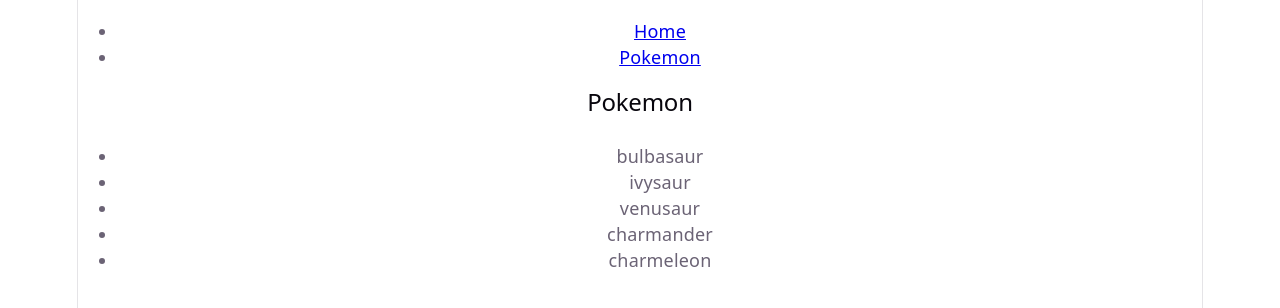
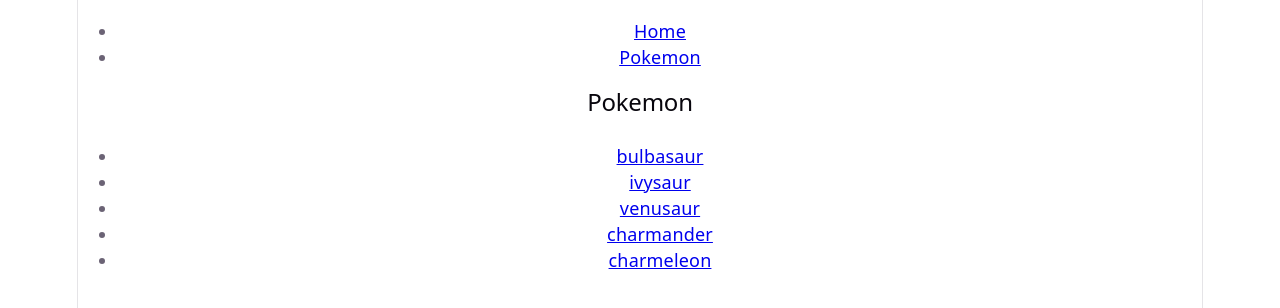
Before and after one commit to Mrymhussain/react-router-dom, a React (Vite) app: page /pokemon in a window 1280 px wide. Shown: the top 308 px of the page. Built offline with nearby package versions, Linux system fonts and the light colour scheme.

Commit message:
params added

```diff
--- a/src/App.jsx
+++ b/src/App.jsx
@@ -4,6 +4,7 @@
 import PokemonList from './components/PokemonList/PokemonList';
 import NavBar from './components/NavBar/NavBar';
 import { Route, Routes } from 'react-router';
+import PokemonDetails from './components/PokemonDetails/PokemonDetails';
 
 const initialState = [
   { _id: 1, name: 'bulbasaur', weight: 69, height: 7 },
@@ -21,8 +22,13 @@
       <h1>Pokemon!</h1>
       </NavBar>
       <Routes>
-      <Route path="/" element={<h2>Home Page</h2>} />
+        <Route path='/' element={<h2>Home Page</h2>} />
         <Route path="/pokemon" element={<PokemonList pokemon={pokemon} />} />
+        <Route
+          path="/pokemon/:pokemonId"
+          element={<PokemonDetails pokemon={pokemon} />}
+        />
+        <Route path="*" element={<h2>Whoops, nothing here!</h2>} />
       </Routes>
     </>
   );
--- /dev/null
+++ b/src/components/PokemonDetails/PokemonDetails.jsx
@@ -0,0 +1,20 @@
+// src/components/PokemonDetails/PokemonDetails.jsx
+
+const PokemonDetails = (props) => {
+    // Always verify that any props are being passed correctly!
+    console.log(props);
+
+    return (
+      <>
+        <h2>Pokemon Details</h2>
+        <dl>
+          <dt>Weight:</dt>
+          <dd></dd>
+          <dt>Height:</dt>
+          <dd></dd>
+        </dl>
+      </>
+    );
+  };
+
+  export default PokemonDetails;
--- a/src/components/PokemonList/PokemonList.jsx
+++ b/src/components/PokemonList/PokemonList.jsx
@@ -8,7 +8,11 @@
         <h2>Pokemon</h2>
         <ul>
           {props.pokemon.map((currentPokemon) => (
-            <li key={currentPokemon.name}>{currentPokemon.name}</li>
+           <li key={currentPokemon.name}>
+           <Link to={`/pokemon/${currentPokemon._id}`}>
+             {currentPokemon.name}
+           </Link>
+         </li>
           ))}
         </ul>
       </>
```
